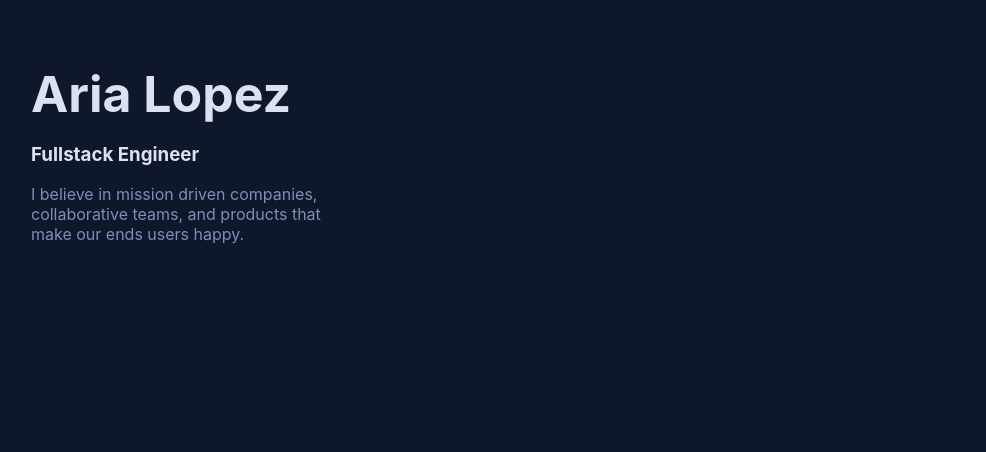
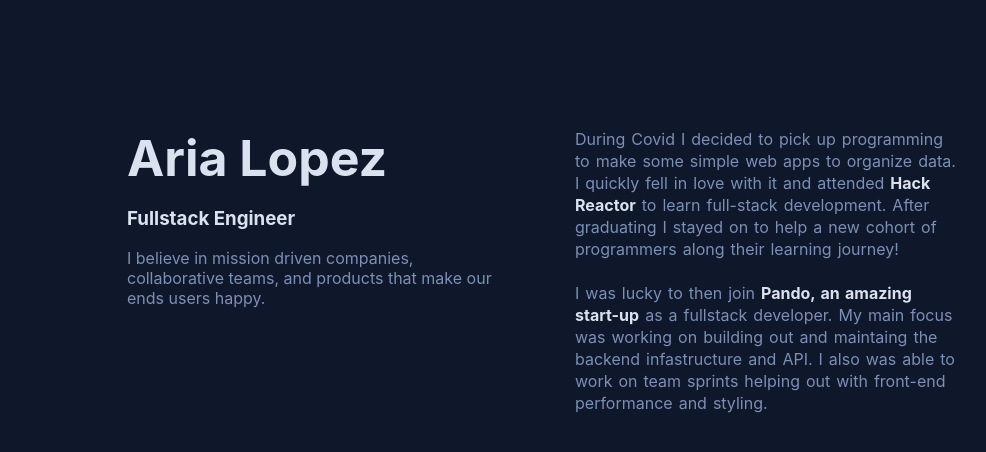
Before and after one commit to aria-1337/portfolio, a React (Create React App) app: page / in a window 1280 px wide. Shown: the top 452 px of the page, without its empty margins (129-1115 px from the left). Built offline with nearby package versions, Linux system fonts and the light colour scheme.

Commit message:
Added right section base and mostly fixed downscaling

```diff
--- a/src/App.tsx
+++ b/src/App.tsx
@@ -1,6 +1,7 @@
 import React from 'react';
 import styled from 'styled-components';
 import LeftContent from './components/LeftContent';
+import RightContent from './components/RightContent';
 
 export default function App() {
   return (
@@ -10,6 +11,7 @@ export default function App() {
         </Left>
 
         <Right>
+            <RightContent />
         </Right>
     </Container>
   );
@@ -21,20 +23,27 @@ export default function App() {
 const Container = styled.div`
     display: flex;
     flex-direction: row;
-    padding: 0;
+    padding: 10% 0% 0% 0%;
     margin: 0;
-    @media(max-width: 875px) {
+    @media(max-width: 1000px) {
         flex-direction: column;
     }
 `;
 
 const Left = styled.div`
     width: 50%;
-    @media(max-width: 875px) {
-        width: 100%;
+    padding-left: 20%;
+    @media(max-width: 1000px) {
+        width: 80%;
+        padding-left: 5%;
     }
 `;
 
 const Right = styled.div`
     width: 50%;
+    @media(max-width: 1000px) {
+        width: 80%;
+    }
+    padding-right: 15%;
+    padding-left: 5%;
 `;
--- a/src/components/LeftContent.tsx
+++ b/src/components/LeftContent.tsx
@@ -15,12 +15,6 @@ export default function LeftContent() {
 
 const Container = styled.div`
     display: flex;
-    @media (max-width: 875px) {
-        padding: 10% 10% 0% 10%;
-    }
-    padding: 10% 25% 0% 25%;
-    position: sticky;
-    top: 20px;
 `;
 
 const InfoBlock = styled.div`
--- /dev/null
+++ b/src/components/RightContent.tsx
@@ -0,0 +1,40 @@
+import React from 'react';
+import styled from 'styled-components';
+
+export default function RightContent() {
+    return (
+        <Container>
+            <Bio>
+                <BioContent>During Covid I decided to pick up programming to make some simple web apps to organize data. I quickly fell in love with it and attended <Link href="https://www.galvanize.com/explore-hack-reactor-coding-bootcamps/" target="_blank">Hack Reactor</Link> to learn full-stack development. After graduating I stayed on to help a new cohort of programmers along their learning journey!<br></br><br></br> I was lucky to then join <Link target="_blank" href="https://www.pando.com/">Pando, an amazing start-up</Link> as a fullstack developer. My main focus was working on building out and maintaing the backend infastructure and API. I also was able to work on team sprints helping out with front-end performance and styling.</BioContent>
+
+            </Bio>
+        </Container>
+    );
+}
+
+const Link = styled.a`
+    color: #DAE2EF;
+    font-weight: bold;
+    cursor: pointer;
+    text-decoration: none;
+`;
+
+const SectionTitle = styled.h3`
+`;
+
+const Container = styled.div`
+    width: 100%;
+`;
+
+const Bio = styled.div`
+    width: 100%;
+    display: flex;
+    flex-direction: column;
+`;
+
+const BioContent = styled.p`
+    margin: 0;
+    word-spacing: 1.5px;
+    line-height: 22px;
+    color: #7C8FB5;
+`;
```
